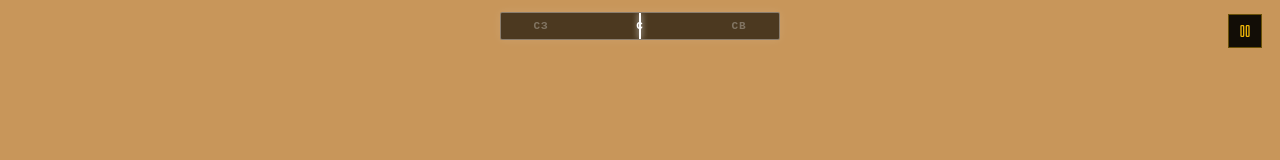
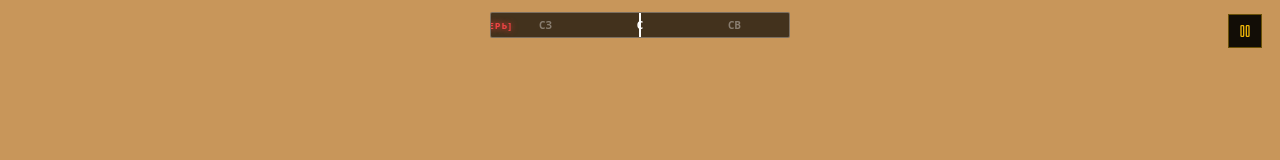
Before and after one commit to JDonn319/TheEndlessWastelands, a React (Vite) app: page / in a window 1280 px wide. Both pictures are taken after a click on the button "НАЧАТЬ". Shown: the top 160 px of the page. Built offline with nearby package versions, Linux system fonts and the light colour scheme.

Commit message:
Update Compass.tsx

```diff
--- a/src/ui/Compass.tsx
+++ b/src/ui/Compass.tsx
@@ -2,6 +2,7 @@ import React from 'react'
 
 interface CompassProps {
   yaw: number
+  doorAngle: number | null
 }
 
 const MARKERS = [
@@ -15,7 +16,7 @@ const MARKERS = [
   { label: 'СЗ', angle: 315 },
 ]
 
-export const Compass: React.FC<CompassProps> = ({ yaw }) => {
+export const Compass: React.FC<CompassProps> = ({ yaw, doorAngle }) => {
   const deg = (((yaw * 180) / Math.PI) % 360 + 360) % 360
 
   return (
@@ -25,17 +26,16 @@ export const Compass: React.FC<CompassProps> = ({ yaw }) => {
         top: '12px',
         left: '50%',
         transform: 'translateX(-50%)',
-        width: '280px',
-        height: '28px',
-        backgroundColor: 'rgba(10, 8, 3, 0.65)',
-        border: '1px solid rgba(255, 255, 255, 0.35)',
+        width: '300px',
+        height: '26px',
+        backgroundColor: 'rgba(10, 8, 4, 0.7)',
+        border: '1px solid rgba(255, 255, 255, 0.3)',
         borderRadius: '2px',
         overflow: 'hidden',
         pointerEvents: 'none',
         display: 'flex',
         alignItems: 'center',
         justifyContent: 'center',
-        boxShadow: '0 0 10px rgba(255, 255, 255, 0.1)',
         zIndex: 50,
       }}
     >
@@ -46,7 +46,6 @@ export const Compass: React.FC<CompassProps> = ({ yaw }) => {
           bottom: 0,
           width: '2px',
           backgroundColor: '#ffffff',
-          boxShadow: '0 0 6px #ffffff',
           zIndex: 2,
         }}
       />
@@ -63,9 +62,8 @@ export const Compass: React.FC<CompassProps> = ({ yaw }) => {
           if (diff < -180) diff += 360
           if (diff > 180) diff -= 360
 
-          const pixelOffset = diff * 2.2
-
-          if (Math.abs(pixelOffset) > 135) return null
+          const pixelOffset = diff * 2.1
+          if (Math.abs(pixelOffset) > 145) return null
 
           return (
             <div
@@ -76,11 +74,10 @@ export const Compass: React.FC<CompassProps> = ({ yaw }) => {
                 top: '50%',
                 transform: 'translate(-50%, -50%)',
                 color: '#ffffff',
-                fontFamily: 'monospace',
-                fontSize: '11px',
-                fontWeight: 600,
-                letterSpacing: '1px',
-                opacity: 1 - Math.abs(pixelOffset) / 140,
+                fontFamily: 'system-ui, -apple-system, sans-serif',
+                fontSize: '10px',
+                fontWeight: 700,
+                opacity: 1 - Math.abs(pixelOffset) / 150,
                 whiteSpace: 'nowrap',
               }}
             >
@@ -88,6 +85,34 @@ export const Compass: React.FC<CompassProps> = ({ yaw }) => {
             </div>
           )
         })}
+
+        {doorAngle !== null && (() => {
+          let diff = doorAngle - deg
+          if (diff < -180) diff += 360
+          if (diff > 180) diff -= 360
+          const pixelOffset = diff * 2.1
+          if (Math.abs(pixelOffset) > 145) return null
+
+          return (
+            <div
+              style={{
+                position: 'absolute',
+                left: `calc(50% + ${pixelOffset}px)`,
+                top: '50%',
+                transform: 'translate(-50%, -50%)',
+                color: '#ef4444',
+                fontFamily: 'system-ui, -apple-system, sans-serif',
+                fontSize: '9px',
+                fontWeight: 900,
+                letterSpacing: '1px',
+                textShadow: '0 0 6px #ef4444',
+                whiteSpace: 'nowrap',
+              }}
+            >
+              [ДВЕРЬ]
+            </div>
+          )
+        })()}
       </div>
     </div>
   )
```
